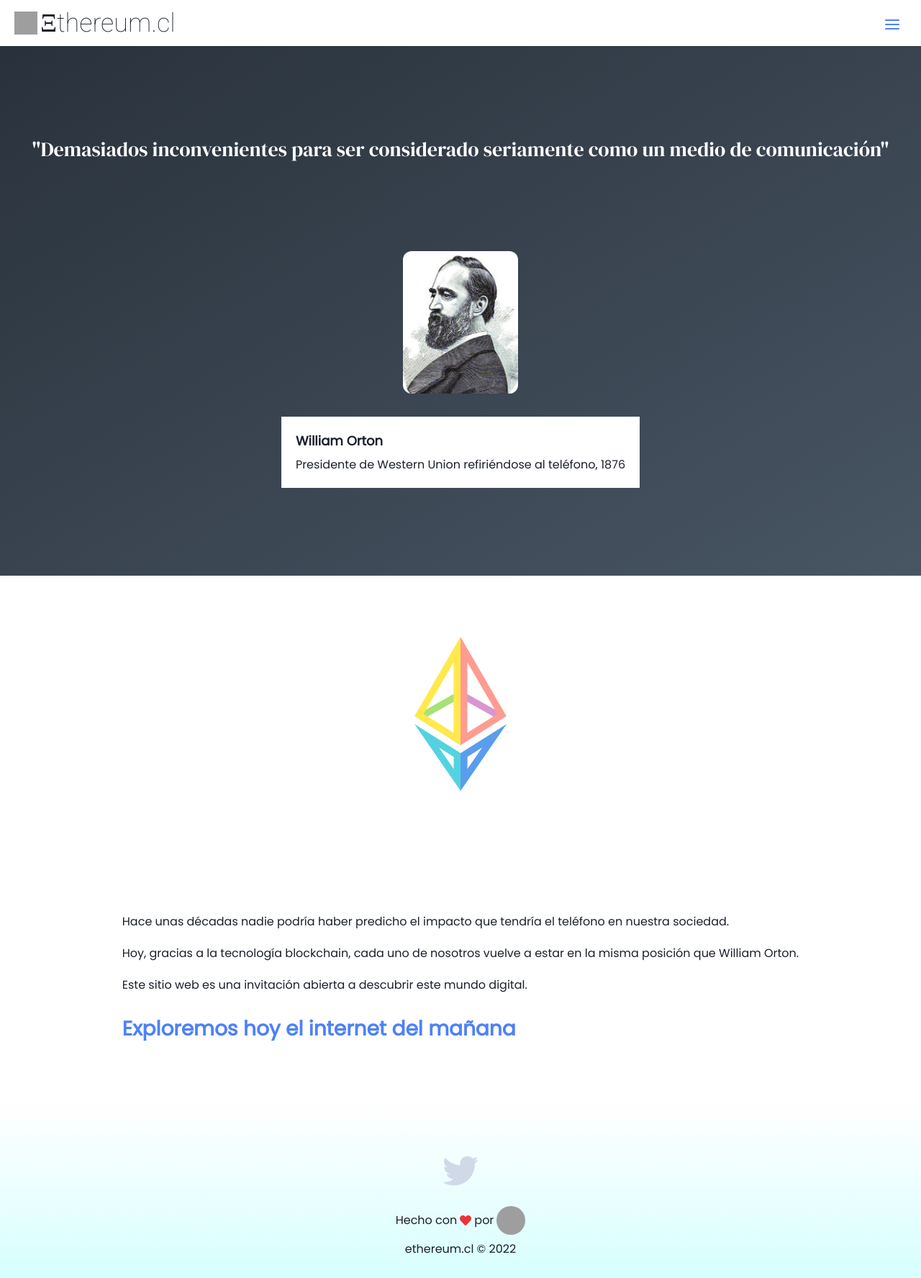
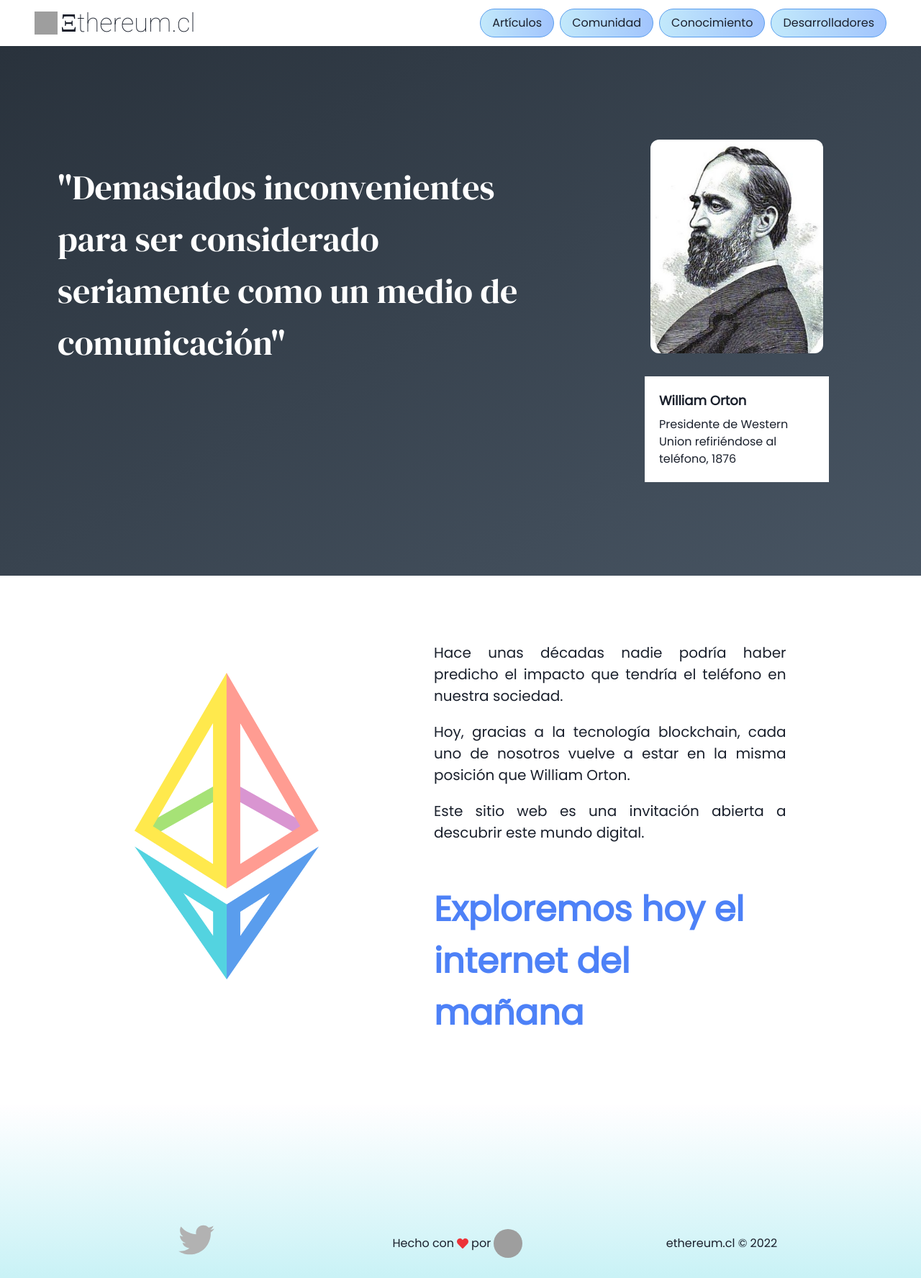
Before and after one commit to natedevxyz/ethereum-cl, a Next.js app: page / in a window 1280 px wide. Shown: the whole page at 72% size. Built offline with nearby package versions, Linux system fonts and the light colour scheme; grey boxes are pictures that could not be loaded; a web font is replaced by a local one.

Commit message:
Make desktop version

```diff
--- a/components/Container.js
+++ b/components/Container.js
@@ -10,6 +10,10 @@
 	IconButton,
 	Text,
 	Link,
+	Hide,
+	Show,
+	Button,
+	HStack,
 } from '@chakra-ui/react';
 import '@fontsource/roboto/100.css';
 import { CloseIcon, HamburgerIcon } from '@chakra-ui/icons';
@@ -19,7 +23,7 @@
 		<Flex minH={'100vh'} flexDirection="column">
 			<Flex
 				py={2}
-				px={5}
+				px={{ base: 5, md: 12 }}
 				justifyContent="space-between"
 				alignItems="center"
 				h={'8vh'}
@@ -42,6 +46,7 @@
 						</Text>
 					</Flex>
 				</Link>
+				<Hide above="lg">
 					<Menu>
 						{({ isOpen }) => (
 							<>
@@ -95,6 +100,69 @@
 							</>
 						)}
 					</Menu>
+				</Hide>
+				<Show above="lg">
+					<HStack>
+						<Button
+							as={NextLink}
+							href="/test"
+							borderWidth="1px"
+							bgGradient="linear(to-r, #c2e9fb 0%, #a1c4fd 100%)"
+							borderColor="#5A9DED"
+							fontWeight="normal"
+							borderRadius="full"
+							_hover={{
+								bgGradient: 'linear(to-r, #ffecd2 0%, #fcb69f 100%)',
+								color: 'black',
+								borderColor: '#FB9080',
+							}}
+						>
+							Artículos
+						</Button>
+						<Button
+							borderWidth="1px"
+							bgGradient="linear(to-r, #c2e9fb 0%, #a1c4fd 100%)"
+							borderColor="#5A9DED"
+							fontWeight="normal"
+							borderRadius="full"
+							_hover={{
+								bgGradient: 'linear(to-r, #ffecd2 0%, #fcb69f 100%)',
+								color: 'black',
+								borderColor: '#FB9080',
+							}}
+						>
+							Comunidad
+						</Button>
+						<Button
+							borderWidth="1px"
+							bgGradient="linear(to-r, #c2e9fb 0%, #a1c4fd 100%)"
+							borderColor="#5A9DED"
+							fontWeight="normal"
+							borderRadius="full"
+							_hover={{
+								bgGradient: 'linear(to-r, #ffecd2 0%, #fcb69f 100%)',
+								color: 'black',
+								borderColor: '#FB9080',
+							}}
+						>
+							Conocimiento
+						</Button>
+						<Button
+							borderWidth="1px"
+							bgGradient="linear(to-r, #c2e9fb 0%, #a1c4fd 100%)"
+							borderColor="#5A9DED"
+							fontWeight="normal"
+							borderRadius="full"
+							_hover={{
+								bgGradient: 'linear(to-r, #ffecd2 0%, #fcb69f 100%)',
+								color: 'black',
+								borderColor: '#FB9080',
+							}}
+						>
+							Desarrolladores
+						</Button>
+					</HStack>
+				</Show>
 			</Flex>
 			{children}
 		</Flex>
--- a/components/Footer.js
+++ b/components/Footer.js
@@ -5,17 +5,22 @@
 export default function Footer() {
 	return (
 		<Flex
-			flexDirection="column"
-			alignItems="center"
+			flexDirection={{ base: 'column', md: 'row' }}
+			alignItems={{ base: 'center', md: 'flex-end' }}
 			h={'30vh'}
-			bgGradient="linear(to-b, #FFFEFF 0%, #D7FFFE 100%)"
-			justifyContent="flex-end"
+			bgGradient="linear(to-b, #FFFEFF 0%, #C9F2F6 100%)"
+			justifyContent={{ base: 'flex-end', md: 'space-evenly' }}
 			pb={7}
 		>
-			<Link href="https://twitter.com/ethpuntocl" isExternal mb={6}>
-				<FaTwitter fontSize={50} color="#CFD9E8" />
+			<Link
+				href="https://twitter.com/ethpuntocl"
+				isExternal
+				mb={{ base: 6, md: 0 }}
+				px={{ base: 0, md: 12 }}
+			>
+				<FaTwitter fontSize={50} color="#B2B2B2" />
 			</Link>
-			<Flex alignItems="center" mb={2}>
+			<Flex alignItems="center" mb={{ base: 2, md: 0 }}>
 				<Text mr={1}>Hecho con</Text>
 				<FaHeart color="#EC3238" />
 				<Text mx={1}>por</Text>
@@ -23,7 +28,7 @@
 					<Image src="/nate-d3v.jpg" borderRadius="full" boxSize={10} />
 				</Link>
 			</Flex>
-			<Text>ethereum.cl &copy; 2022</Text>
+			<Text mb={{ base: 0, md: 2 }}>ethereum.cl &copy; 2022</Text>
 		</Flex>
 	);
 }
--- a/pages/index.js
+++ b/pages/index.js
@@ -18,28 +18,40 @@
 				<Flex
 					h={'92vh'}
 					bgGradient="linear(to-br, #29323c 0%, #485563 100%)"
-					flexDirection="column"
+					flexDirection={{ base: 'column', md: 'row' }}
 					alignItems="center"
 					justifyContent="space-evenly"
 				>
 					<Text
 						fontFamily="DM Serif Display"
-						fontSize="3xl"
+						fontSize={{ base: '3xl', md: '5xl' }}
 						color="white"
-						mx={10}
+						mr={{ base: 10, md: 0 }}
+						ml={{ base: 10, md: 20 }}
+						pb={{ base: 0, md: 32 }}
 					>
 						"Demasiados inconvenientes para ser considerado seriamente como un
 						medio de comunicación"
 					</Text>
-					<Flex flexDirection="column" alignItems="center">
+					<Flex
+						flexDirection="column"
+						alignItems="center"
+						minWidth={{ md: '40%' }}
+					>
 						<Image
 							src="/william-orton.jpg"
 							fit="contain"
-							maxW="10rem"
+							maxW={{ base: '10rem', md: '15rem' }}
 							borderRadius="xl"
 							mb={8}
 						/>
-						<Flex flexDirection="column" bg="white" mx={14} p={5}>
+						<Flex
+							flexDirection="column"
+							bg="white"
+							mx={14}
+							p={5}
+							maxWidth={{ md: '50%' }}
+						>
 							<Text fontWeight="bold" fontSize="lg" mb={2}>
 								William Orton
 							</Text>
@@ -51,28 +63,37 @@
 				</Flex>
 				<Flex
 					h={'92vh'}
-					flexDirection="column"
+					flexDirection={{ base: 'column', md: 'row' }}
 					alignItems="center"
-					justifyContent="space-around"
+					justifyContent={{ base: 'space-around', md: 'space-evenly' }}
 					mx={7}
 				>
-					<Image src="/eth-rainbow.png" fit="contain" maxW="8rem" />
-					<Flex flexDirection="column">
-						<Box mb={7}>
-							<Text mb={5} textAlign="justify">
+					<Image
+						src="/eth-rainbow.png"
+						fit="contain"
+						maxW={{ base: '8rem', md: '16rem' }}
+						pb={{ base: 0, md: 10 }}
+					/>
+					<Flex flexDirection="column" maxWidth={{ md: '40%' }}>
+						<Box mb={{ base: 7, md: 14 }}>
+							<Text mb={5} textAlign="justify" fontSize={{ md: 'xl' }}>
 								Hace unas décadas nadie podría haber predicho el impacto que
 								tendría el teléfono en nuestra sociedad.
 							</Text>
-							<Text mb={5} textAlign="justify">
+							<Text mb={5} textAlign="justify" fontSize={{ md: 'xl' }}>
 								Hoy, gracias a la tecnología blockchain, cada uno de nosotros
 								vuelve a estar en la misma posición que William Orton.
 							</Text>
-							<Text>
+							<Text textAlign="justify" fontSize={{ md: 'xl' }}>
 								Este sitio web es una invitación abierta a descubrir este mundo
 								digital.
 							</Text>
 						</Box>
-						<Text fontSize="3xl" fontWeight="bold" color="#4D81F7">
+						<Text
+							fontSize={{ base: '3xl', md: '5xl' }}
+							fontWeight="bold"
+							color="#4D81F7"
+						>
 							Exploremos hoy el internet del mañana
 						</Text>
 					</Flex>
--- a/styles/theme.js
+++ b/styles/theme.js
@@ -9,10 +9,10 @@
 };
 
 const breakpoints = {
-	sm: '40em',
-	md: '48em',
-	lg: '64em',
-	xl: '80em',
+	sm: '320px',
+	md: '768px',
+	lg: '960px',
+	xl: '1200px',
 };
 
 const overrides = {
```
Also changed, not shown: pages/wip.js (added, +23 -0 lines), public/eth.png (added). Lines whose indentation alone changed are shown as unchanged.
